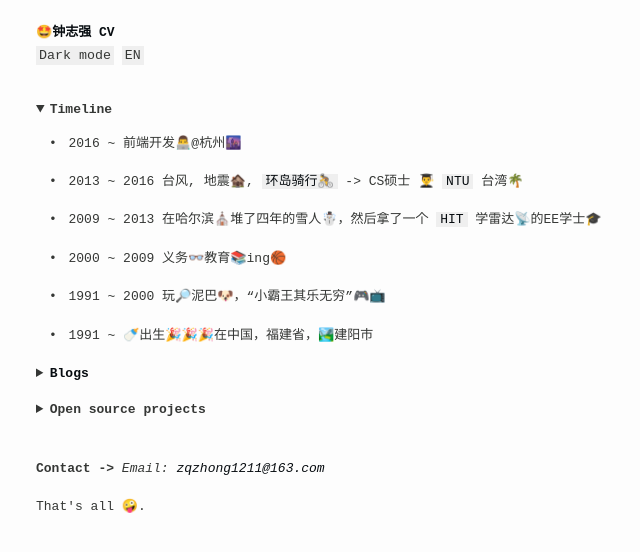
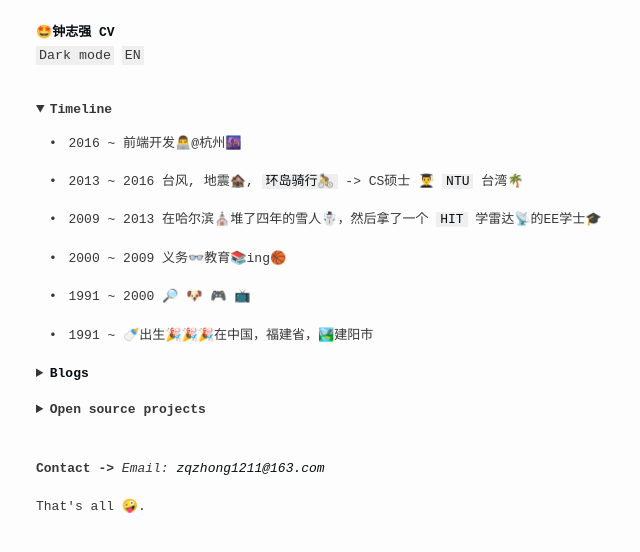
Before and after one commit to arvinzzq/zz1211.github.io, a website: page template/index.njk in a window 1280 px wide. Shown: the whole page, without its empty margins (0-640 px from the left). Drawn offline with nearby package versions, Linux system fonts and the light colour scheme; files that its build step writes are made by us from their sources; a web font is replaced by a local one.

Commit message:
refactor: update template.

```diff
--- a/template/index.njk
+++ b/template/index.njk
@@ -27,7 +27,7 @@
           <li>2013 ~ 2016 台风, 地震🏚️, <mark><a class="no-underline" href="https://www.douban.com/note/661279432/" target="_blank">环岛骑行🚴</a></mark> -> CS硕士 👨‍🎓 <mark><a class="no-underline" href="https://www.ntu.edu.tw/" target="_blank">NTU</a></mark> 台湾🌴</li>
           <li>2009 ~ 2013 在哈尔滨⛪️堆了四年的雪人☃️，然后拿了一个 <mark><a class="no-underline" href="http://www.hit.edu.cn/" target="_blank">HIT</a></mark> 学雷达📡的EE学士🎓</li>
           <li>2000 ~ 2009 义务👓教育📚ing🏀</li>
-          <li>1991 ~ 2000 玩🔎泥巴🐶，“小霸王其乐无穷”🎮📺</li>
+          <li>1991 ~ 2000 🔎 🐶 🎮 📺</li>
           <li>1991 ~ 🍼出生🎉🎉🎉在中国，福建省，🏞️建阳市</li>
         </ul>
       </details>
```
Also changed, not shown: index.html.
